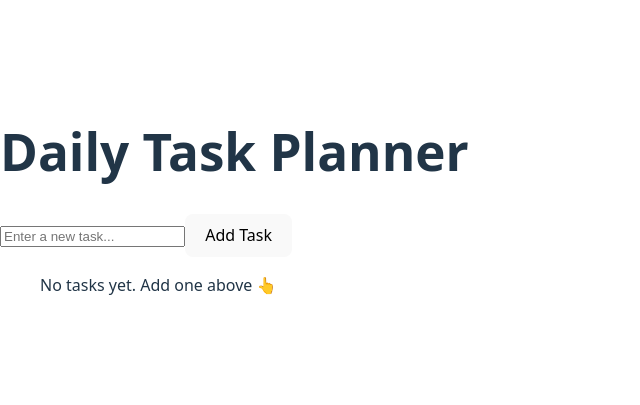
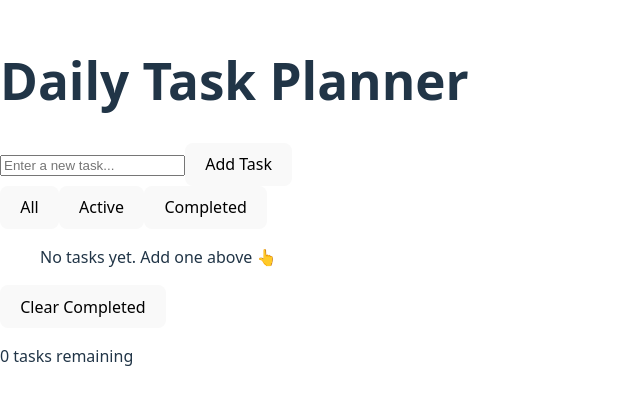
Before and after one commit to Bram-Alba/ALx_Project, a React (Vite) app: page / in a window 1280 px wide. Shown: the part 199-604 px from the top of the page, without its empty margins (0-640 px from the left). Built offline with nearby package versions, Linux system fonts and the light colour scheme.

Commit message:
Add filter, clear completed feature, task counter, and localStorage persistence

```diff
--- a/src/App.jsx
+++ b/src/App.jsx
@@ -5,11 +5,23 @@ import TaskList from "./components/TaskList";
 
 function App() {
 
+  // Load tasks from localStorage
   const [tasks, setTasks] = useState(() => {
     const savedTasks = localStorage.getItem("tasks");
     return savedTasks ? JSON.parse(savedTasks) : [];
   });
 
+  // Filter state
+  const [filter, setFilter] = useState("all");
+
+  const activeCount = tasks.filter(task => !task.completed).length;
+
+  function clearCompleted() {
+  setTasks(tasks.filter(task => !task.completed));
+}
+
+
+  // Add task
   function addTask(taskText) {
     const newTask = {
       id: Date.now(),
@@ -17,16 +29,20 @@ function App() {
       completed: false,
     };
 
-    setTasks([...tasks, newTask]);
+    setTasks(prevTasks => [...prevTasks, newTask]);
   }
 
+  // Delete task
   function deleteTask(id) {
-    setTasks(tasks.filter(task => task.id !== id));
+    setTasks(prevTasks =>
+      prevTasks.filter(task => task.id !== id)
+    );
   }
 
+  // Toggle complete / undo
   function toggleTask(id) {
-    setTasks(
-      tasks.map(task =>
+    setTasks(prevTasks =>
+      prevTasks.map(task =>
         task.id === id
           ? { ...task, completed: !task.completed }
           : task
@@ -34,19 +50,78 @@ function App() {
     );
   }
 
+  // Save tasks to localStorage whenever tasks change
   useEffect(() => {
     localStorage.setItem("tasks", JSON.stringify(tasks));
   }, [tasks]);
 
+  // Filter logic
+  const filteredTasks = tasks.filter(task => {
+    if (filter === "completed") return task.completed;
+    if (filter === "active") return !task.completed;
+    return true;
+  });
+
   return (
-    <div>
+    <div className="max-w-md mx-auto mt-10 p-4">
+
       <Header />
+
       <TaskForm addTask={addTask} />
+
+      {/* Filter buttons */}
+      <div className="flex justify-center gap-2 my-4">
+
+        <button
+          onClick={() => setFilter("all")}
+          className={`px-3 py-1 rounded ${
+            filter === "all"
+              ? "bg-blue-500 text-white"
+              : "bg-gray-200"
+          }`}
+        >
+          All
+        </button>
+
+        <button
+          onClick={() => setFilter("active")}
+          className={`px-3 py-1 rounded ${
+            filter === "active"
+              ? "bg-blue-500 text-white"
+              : "bg-gray-200"
+          }`}
+        >
+          Active
+        </button>
+
+        <button
+          onClick={() => setFilter("completed")}
+          className={`px-3 py-1 rounded ${
+            filter === "completed"
+              ? "bg-blue-500 text-white"
+              : "bg-gray-200"
+          }`}
+        >
+          Completed
+        </button>
+
+      </div>
+
       <TaskList
-        tasks={tasks}
+        tasks={filteredTasks}
         deleteTask={deleteTask}
         toggleTask={toggleTask}
       />
+
+    {/* Clear completed button */}
+    <button onClick={clearCompleted}>
+      Clear Completed
+    </button>
+
+    {/* Task counter */}
+    <p>{activeCount} tasks remaining</p>
+
+
     </div>
   );
 }
```
